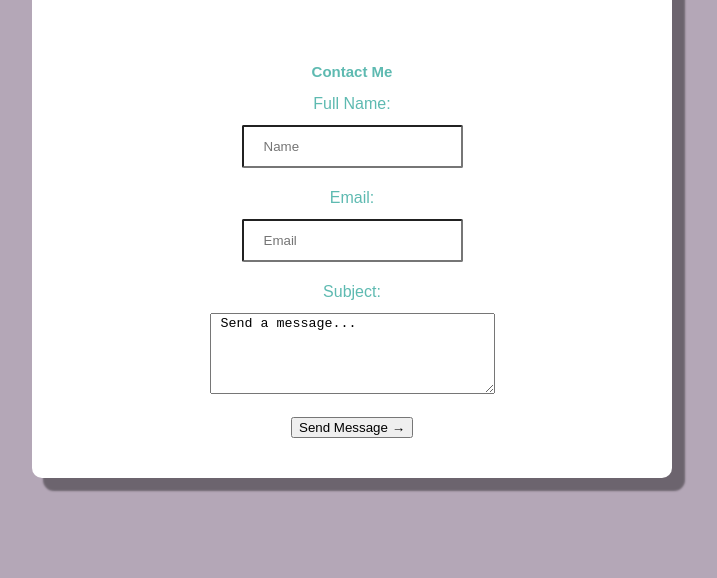
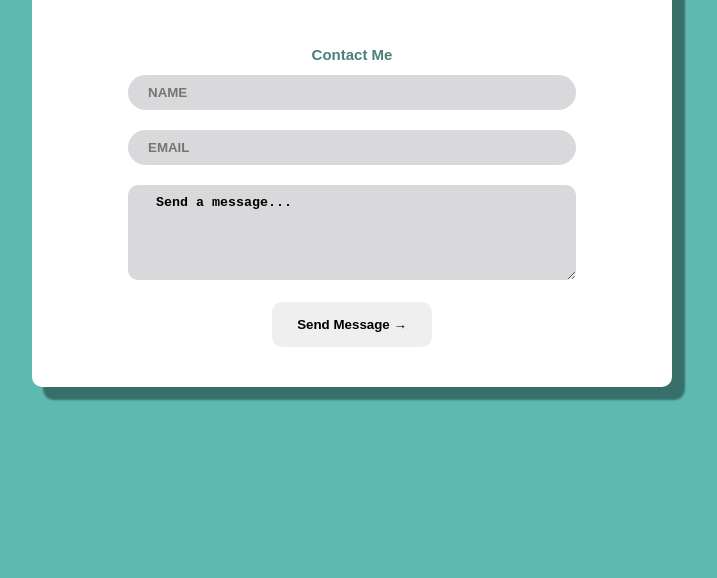
Before and after one commit to Glennlaw-0/my-portfolio, a website: page index.html in a window 1280 px wide. Shown: the part 238-816 px from the top of the page, without its empty margins (208-925 px from the left). Drawn offline with Linux system fonts and the light colour scheme.

Commit message:
edited form with buttons

```diff
--- a/app/scss/base/_base.scss
+++ b/app/scss/base/_base.scss
@@ -12,6 +12,6 @@ html {
 
 body {
   font-family: cairo, sans-serif;
-  color: #000;
+  color: #ffffff;
   background-color: $primary-color;
 }
--- a/app/scss/base/_typography.scss
+++ b/app/scss/base/_typography.scss
@@ -1,6 +1,6 @@
 html {
   font-family: sans-serif;
-  line-height: 1.3;
+  line-height: 1;
   font-size: 62.5%;
 }
 
--- a/app/scss/layout/_comingsoon.scss
+++ b/app/scss/layout/_comingsoon.scss
@@ -8,7 +8,7 @@
   padding: 20px;
   width: 80%;
   border-radius: 10px;
-  color: $secondary-color;
+  color: $tertiary-color;
   background-color: #fff;
   box-shadow: 12px 12px 2px 1px rgba(0, 0, 0, 0.4);
 }
--- a/app/scss/main.scss
+++ b/app/scss/main.scss
@@ -4,5 +4,7 @@
 @import 'app/scss/base/base';
 @import 'app/scss/base/typography';
 
+@import 'app/scss/components/button';
 @import 'app/scss/components/form';
+
 @import 'app/scss/layout/comingsoon';
--- a/index.html
+++ b/index.html
@@ -6,7 +6,7 @@
     <meta name="viewport" content="width=device-width, initial-scale=1.0">
     <meta http-equiv="X-UA-Compatible" content="ie=edge">
     <title>Document</title>
-    <link rel="stylesheet" href="/dist/main.css?cb=1578341046707">
+    <link rel="stylesheet" href="/dist/main.css?cb=1578345330555">
 </head>
 
 <body>
@@ -19,22 +19,22 @@
             <form action="#" class="form">
                 <h1>Contact Me</h1>
                 <div class="form__group">
-                    <label for="name" class="form__label">Full Name: </label>
-                    <input type="text" class="form__input" placeholder="Name" id="name" required />
+                    <label for="name" class="form__label"></label>
+                    <input type="text" class="form__input" placeholder="NAME" id="name" required />
                 </div>
 
                 <div class="form__group">
-                    <label for="email" class="form__label">Email: </label>
-                    <input type="email" class="form__input" placeholder="Email" id="email" required />
+                    <label for="email" class="form__label"></label>
+                    <input type="email" class="form__input" placeholder="EMAIL" id="email" required />
                 </div>
 
                 <div class="form__group">
-                    <label class="form__label" for="message">Subject: </label>
+                    <label class="form__label" for="message"></label>
                     <textarea class="form__textarea" rows=" 5" cols="33"> Send a message...</textarea>
                 </div>
 
                 <div class="form__group">
-                    <button class="btn btn--orange">Send Message &rarr;</button>
+                    <button class="btn btn--1">Send Message &rarr;</button>
                 </div>
 
         </section>
```
Also changed, not shown: dist/main.css, 1 other file.
